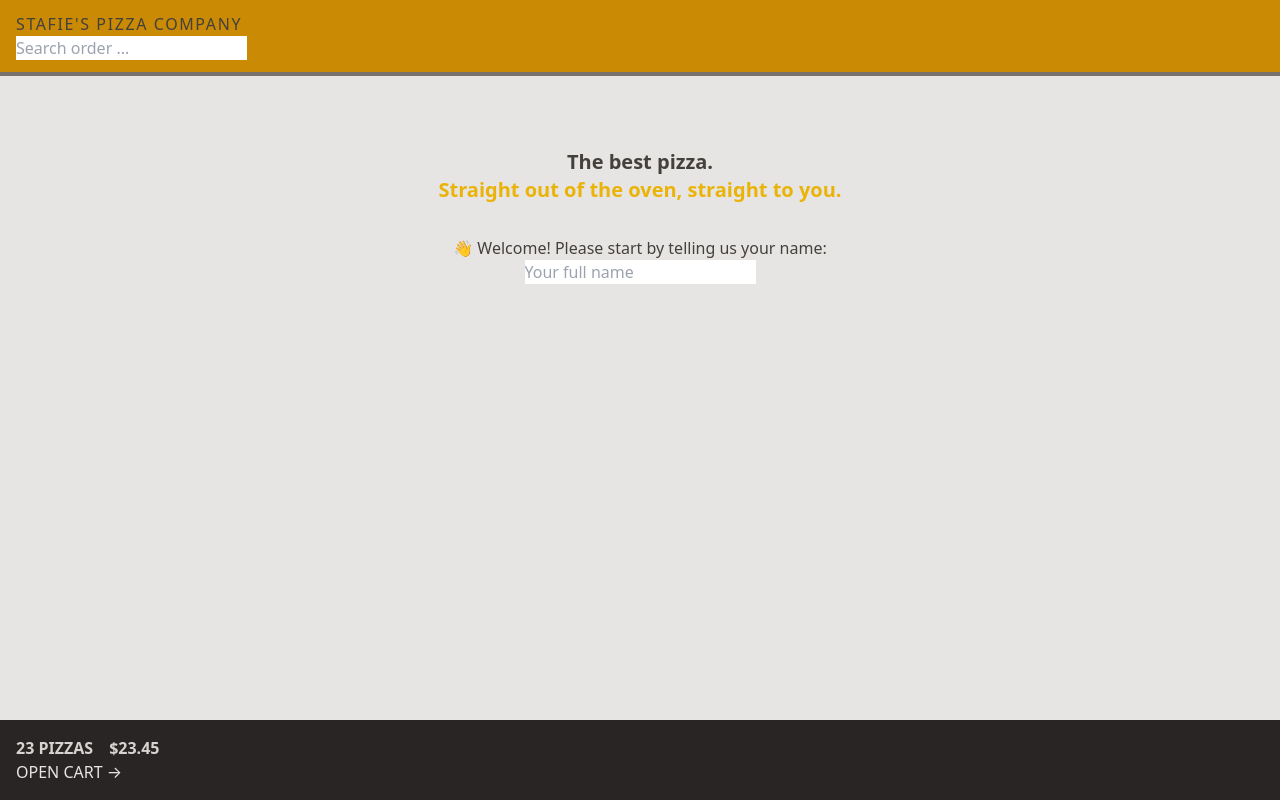
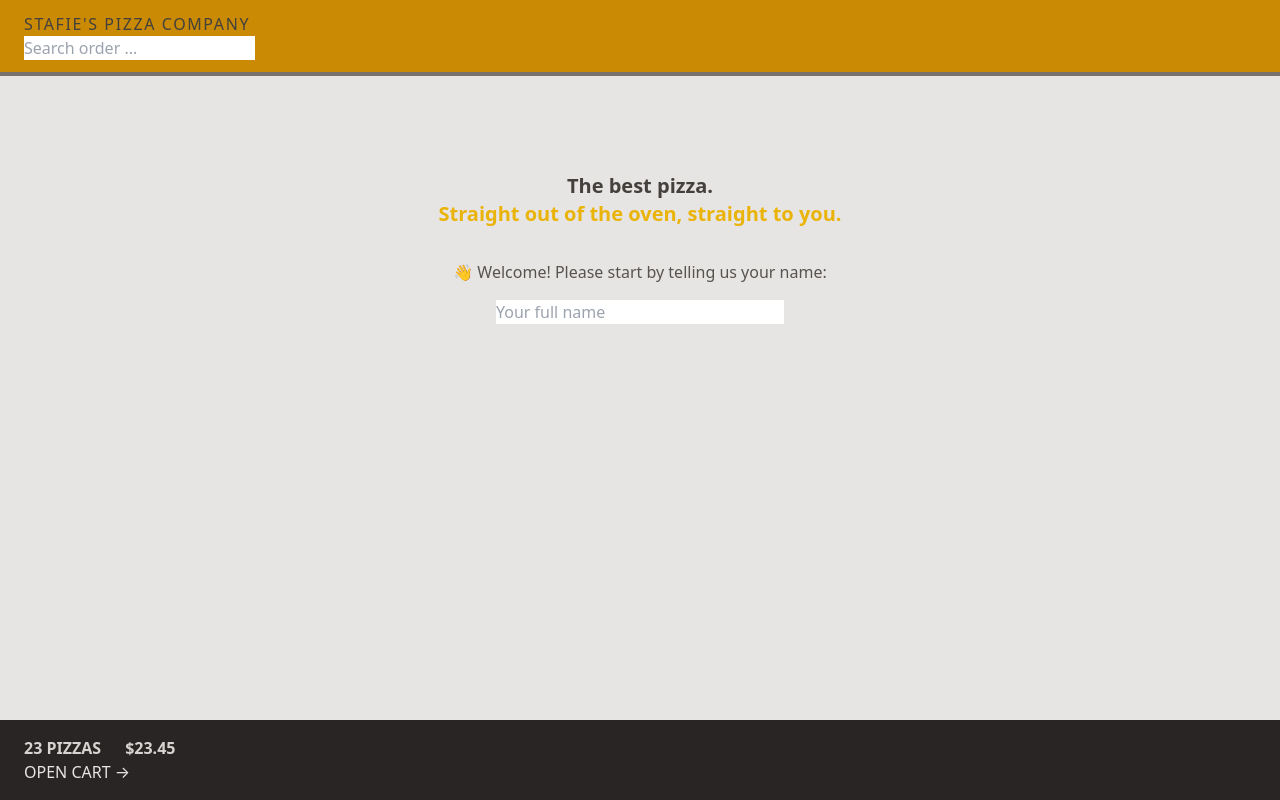
Before and after one commit to StafieA/ORDER-PIZZA, a React (Vite) app: page / in a window 1280 px wide. Built offline with nearby package versions, Linux system fonts and the light colour scheme.

Commit message:
Responsive design( addapted to different size screens) with tailwind

```diff
--- a/src/UI/Header.jsx
+++ b/src/UI/Header.jsx
@@ -4,7 +4,7 @@
 
 function Header() {
   return (
-    <header className="border-b-4 border-stone-500 bg-yellow-600 px-4 py-3 uppercase">
+    <header className="border-b-4 border-stone-500 bg-yellow-600 px-4 py-3 uppercase sm:px-6">
       <Link to="/" className="tracking-widest">
         Stafie's Pizza Company
       </Link>
--- a/src/UI/Home.jsx
+++ b/src/UI/Home.jsx
@@ -2,7 +2,7 @@
 
 function Home() {
   return (
-    <div className="my-10 text-center">
+    <div className="my-10 text-center sm:my-16">
       <h1 className="mb-8 text-xl font-semibold">
         The best pizza.
         <br />
--- a/src/features/cart/CartOverview.jsx
+++ b/src/features/cart/CartOverview.jsx
@@ -2,8 +2,8 @@
 
 function CartOverview() {
   return (
-    <div className="bg-stone-800 p-4 uppercase text-stone-200">
-      <p className="space-x-4 font-semibold text-stone-300">
+    <div className="bg-stone-800 px-4 py-4 text-sm uppercase text-stone-200 sm:px-6 md:text-base">
+      <p className="space-x-4 font-semibold text-stone-300 sm:space-x-6">
         <span>23 pizzas</span>
         <span>$23.45</span>
       </p>
--- a/src/features/user/CreateUser.jsx
+++ b/src/features/user/CreateUser.jsx
@@ -9,13 +9,16 @@
 
   return (
     <form onSubmit={handleSubmit}>
-      <p>👋 Welcome! Please start by telling us your name:</p>
+      <p className="mb-4 text-sm text-stone-600 md:text-base">
+        👋 Welcome! Please start by telling us your name:
+      </p>
 
       <input
         type="text"
         placeholder="Your full name"
         value={username}
         onChange={(e) => setUsername(e.target.value)}
+        className="w-72"
       />
 
       {username !== '' && (
```
